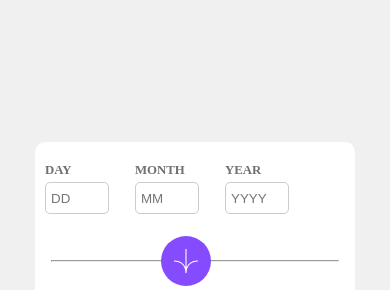
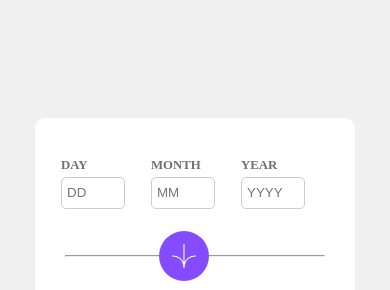
Before and after one commit to Aleksandar12312/Age-calculator-app, a plain HTML site: page index.html in a window 390 px wide. Shown: the part 74-364 px from the top of the page. Drawn offline with Linux system fonts and the light colour scheme.

Commit message:
Padding changes

```diff
--- a/style.css
+++ b/style.css
@@ -23,13 +23,14 @@ body {
   flex-direction: column;
   background-color: hsl(0, 100%, 100%);
   width: 40rem;
-  height: 25rem;
+  height: 28rem;
   border-radius: 10px 10px 100px 10px;
+  padding: 1rem;
 }
 @media only screen and (max-width: 600px) {
   .container {
     width: 20rem;
-    height: 25rem;
+    height: 28rem;
   }
 }
 
```
